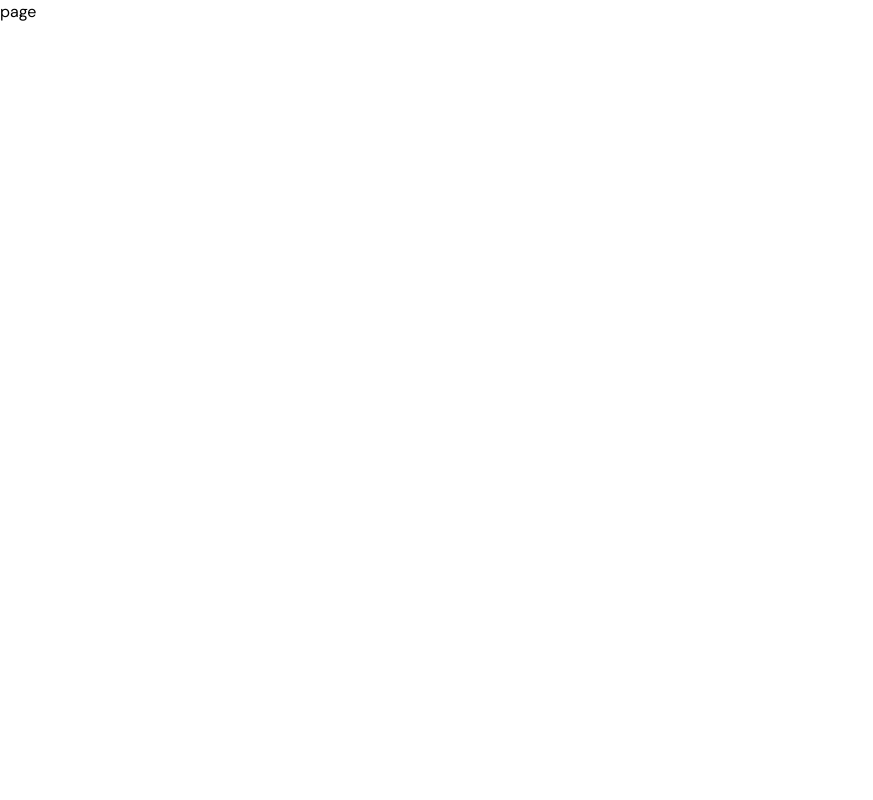
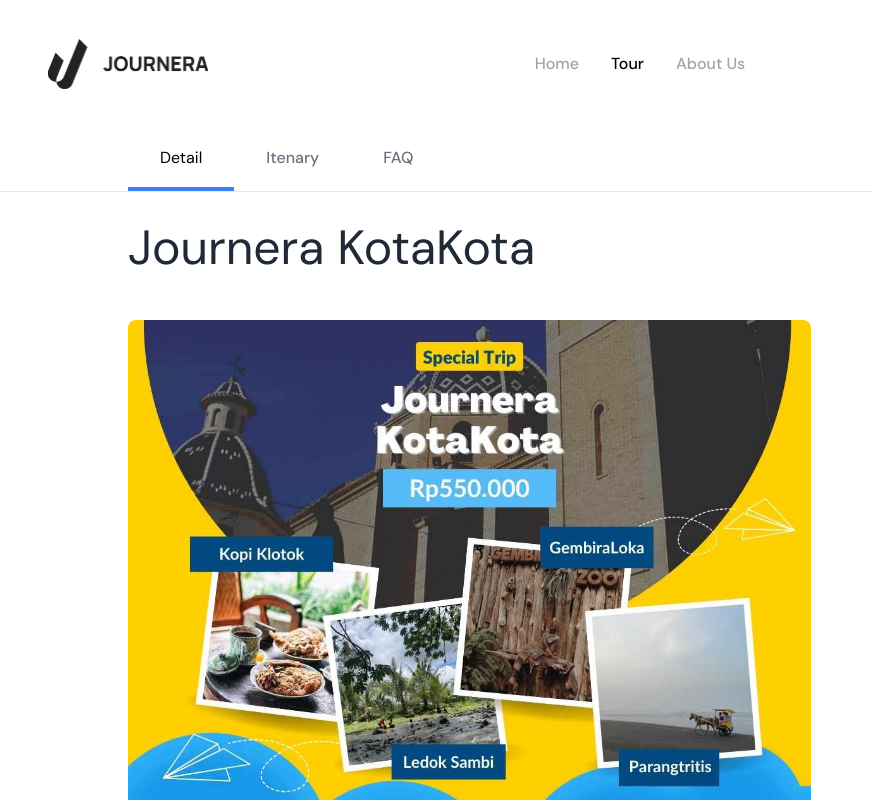
Before and after one commit to alvin-al/journera, a Next.js app: page /tour/journera-kotakota in a window 1280 px wide. Shown: the top 800 px of the page, without its empty margins (0-873 px from the left). Built offline with nearby package versions, Linux system fonts and the light colour scheme.

Commit message:
Add page tour detail

```diff
--- a/app/tour/journera-kotakota/page.tsx
+++ b/app/tour/journera-kotakota/page.tsx
@@ -1,7 +1,12 @@
+import TourDetailPage from "@/components/pages/TourDetailPage";
 import React from "react";
 
 const page = () => {
-  return <div>page</div>;
+  return (
+    <div>
+      <TourDetailPage />
+    </div>
+  );
 };
 
 export default page;
--- a/components/element/Navigation.tsx
+++ b/components/element/Navigation.tsx
@@ -21,7 +21,7 @@
     },
     {
       name: "Tour",
-      link: "/tour",
+      link: "/tour/journera-kotakota", // or any default slug value you want to use
     },
     {
       name: "About Us",
--- /dev/null
+++ b/components/element/SecondNavigation.tsx
@@ -0,0 +1,38 @@
+import React from "react";
+import * as styles from "../styles";
+import Link from "next/link";
+
+const SecondNavigation = () => {
+  const secondHeaderStyle =
+    "hidden md:block h-full w-full px-8 font-medium text-gray-500 hover:text-black transition duration-300 ease-in-out hover:border-blue-500 border-b-4 border-transparent";
+  const secondHeaderStyleActive =
+    "hidden md:block h-full w-full px-8 border-b-4 border-blue-500 text-black";
+
+  return (
+    <div className='sticky top-0 bg-white z-10'>
+      <div
+        className={`hidden h-16 border-b md:flex ${styles.ContainerContentPadding} items-center`}
+      >
+        <ul className='flex w-fit h-full'>
+          <li className='w-full h-full'>
+            <button className={`${secondHeaderStyleActive}`}>
+              <Link href='/'>Detail</Link>
+            </button>
+          </li>
+          <li className='w-full h-full'>
+            <button className={`${secondHeaderStyle}`}>
+              <Link href='/'>Itenary</Link>
+            </button>
+          </li>
+          <li className='w-full h-full'>
+            <button className={`${secondHeaderStyle}`}>
+              <Link href='/'>FAQ</Link>
+            </button>
+          </li>
+        </ul>
+      </div>
+    </div>
+  );
+};
+
+export default SecondNavigation;
--- /dev/null
+++ b/components/pages/TourDetailPage.tsx
@@ -0,0 +1,112 @@
+import React from "react";
+import Navbar from "../section/Navbar";
+import SecondNavigation from "../element/SecondNavigation";
+import journerakonten from "./../../template-content/journera-kotakota.json";
+import * as styles from "./../styles";
+import Image from "next/image";
+import journerathumbnail from "./../../public/Journera KotaKota.jpg";
+import { FaCheckCircle } from "react-icons/fa";
+import { FaCircleXmark } from "react-icons/fa6";
+import Footer from "../section/Footer";
+
+const TourDetailPage = () => {
+
+
+  return (
+    <div>
+      <Navbar />
+      <SecondNavigation />
+      {/* Content Container */}
+      <div
+        className={`${styles.ContainerContentPadding} flex flex-col lg:flex-row mb-24`}
+      >
+        {/* Kiri */}
+        <div className='lg:w-2/3'>
+          {/* Title */}
+          <h1 className={`text-4xl py-8 md:text-5xl text-gray-800 `}>
+            {journerakonten.name}
+          </h1>
+          {/* Image */}
+          <div className='w-full py-4 h-fit overflow-hidden relative'>
+            <Image
+              src={journerathumbnail}
+              alt='featured_image'
+              width={500}
+              height={500}
+              className='object-contain w-full h-full rounded-lg max-w-[700px]'
+            />
+          </div>
+          {/* Description */}
+          <div className='py-8'>
+            <h3 className='text-3xl mb-4' id='#detail'>
+              Detail
+            </h3>
+            <p className='text-lg leading-relaxed text-gray-600'>
+              {journerakonten.description}
+            </p>
+          </div>
+          {/* Itinerary */}
+          <div className='py-8'>
+            <h3 className='text-3xl mb-4' id='#itenary'>
+              Itenary
+            </h3>
+            <ul className='list-disc list-inside flex flex-col gap-2'>
+              {journerakonten.itinerary.map((itinerary, index) => (
+                <li key={index} className='text-lg text-gray-600'>
+                  {itinerary}
+                </li>
+              ))}
+            </ul>
+          </div>
+          {/* Include  & Exclude */}
+          <div className='py-8'>
+            <div>
+              <p className='text-lg font-semibold mb-2'>Biaya termasuk:</p>
+              <ul className='flex flex-col gap-2'>
+                <li className='flex gap-3 items-center text-lg text-gray-600'>
+                  <FaCheckCircle color='green' />
+                  Sewa Mobil
+                </li>
+                <li className='flex gap-3 items-center text-lg text-gray-600'>
+                  <FaCheckCircle color='green' />
+                  Driver
+                </li>
+                <li className='flex gap-3 items-center text-lg text-gray-600'>
+                  <FaCheckCircle color='green' />
+                  BBM
+                </li>
+              </ul>
+            </div>
+          </div>
+          <div>
+            <div>
+              <p className='text-lg font-semibold mb-2'>
+                Biaya tidak termasuk:
+              </p>
+              <ul className='flex flex-col gap-2'>
+                <li className='flex gap-3 items-center text-lg text-gray-600'>
+                  <FaCircleXmark color='red' />
+                  Tiket masuk
+                </li>
+                <li className='flex gap-3 items-center text-lg text-gray-600'>
+                  <FaCircleXmark color='red' />
+                  Biaya wahana
+                </li>
+                <li className='flex gap-3 items-center text-lg text-gray-600'>
+                  <FaCircleXmark color='red' />
+                  Makan
+                </li>
+              </ul>
+            </div>
+          </div>
+        </div>
+
+        {/* Kanan */}
+        <div className='lg:w-1/3'></div>
+      </div>
+      <Footer />
+    </div>
+  );
+};
+
+export default TourDetailPage;
--- a/components/section/Hero.tsx
+++ b/components/section/Hero.tsx
@@ -7,7 +7,7 @@
 const Hero: React.FC = () => {
   return (
     <div
-      className={`flex flex-col lg:flex-row w-full  ${styles.ContainerPadding} gap-8 py-4 lg:py-12  lg:h-[90vh] justify-between pt-10 bg-gray-50`}
+      className={`flex flex-col lg:flex-row w-full  ${styles.ContainerContentPadding} gap-8 py-4 lg:py-12  lg:h-[90vh] justify-between pt-10 bg-gray-50`}
     >
       {/* Kiri */}
       <div className='flex flex-col gap-4 md:gap-6 lg:w-1/2'>
--- a/components/styles.ts
+++ b/components/styles.ts
@@ -1 +1,2 @@
 export const ContainerPadding = "px-4 md:px-8 lg:px-12";
+export const ContainerContentPadding = "px-8 md:px-8 lg:px-8 xl:px-32";
--- /dev/null
+++ b/template-content/journera-kotakota.json
@@ -0,0 +1,18 @@
+{
+  "name": "Journera KotaKota",
+  "duration": "12 Jam",
+  "featured_image": "public/Journera KotaKota.jpg",
+  "max_participants": 6,
+  "description": "Kalau kamu lagi nyari tempat buat ngopi sambil menikmati suasana pedesaan yang asri, Kopi Klotok di Yogyakarta bisa jadi pilihan yang pas. Di sini, kamu bisa merasakan sensasi ngopi di tengah sawah dengan angin sepoi-sepoi yang bikin rileks. Jangan lupa cobain pisang gorengnya yang legendaris, dijamin bikin ketagihan! Suasana hangat dan ramah dari para staf bikin kamu betah berlama-lama di sini. Plus, harga yang ramah di kantong bikin kamu nggak perlu khawatir buat balik lagi. Kalau udah puas jalan-jalan, Pantai Parangtritis bisa jadi destinasi penutup yang sempurna. Nikmati sunset yang memukau sambil berjalan di pasir yang lembut. Ombak yang besar dan angin pantai yang sejuk bikin suasana makin syahdu. Buat yang suka tantangan, kamu bisa coba naik ATV atau bermain layang-layang. Pastikan bawa baju ganti, karena main air di sini pasti bikin kamu basah kuyup!.",
+  "itinerary": [
+    "Kopi Klotok",
+    "Ledok Sambi",
+    "Gembiraloka Zoo",
+    "Pantai Parangtritis",
+    "Pusat Oleh Oleh"
+  ],
+  "price": {
+    "original": 700000,
+    "discounted": 650000
+  }
+}
```
